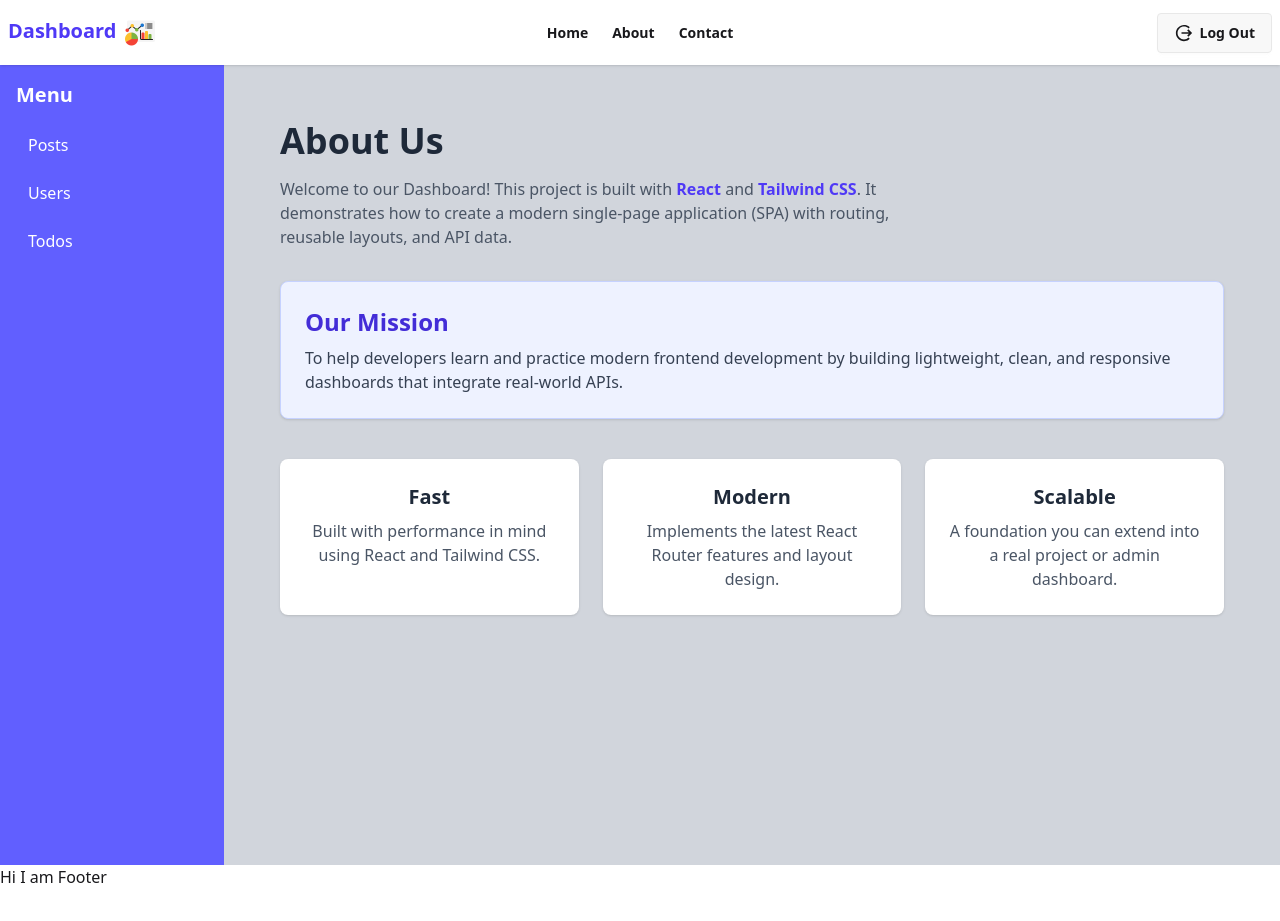
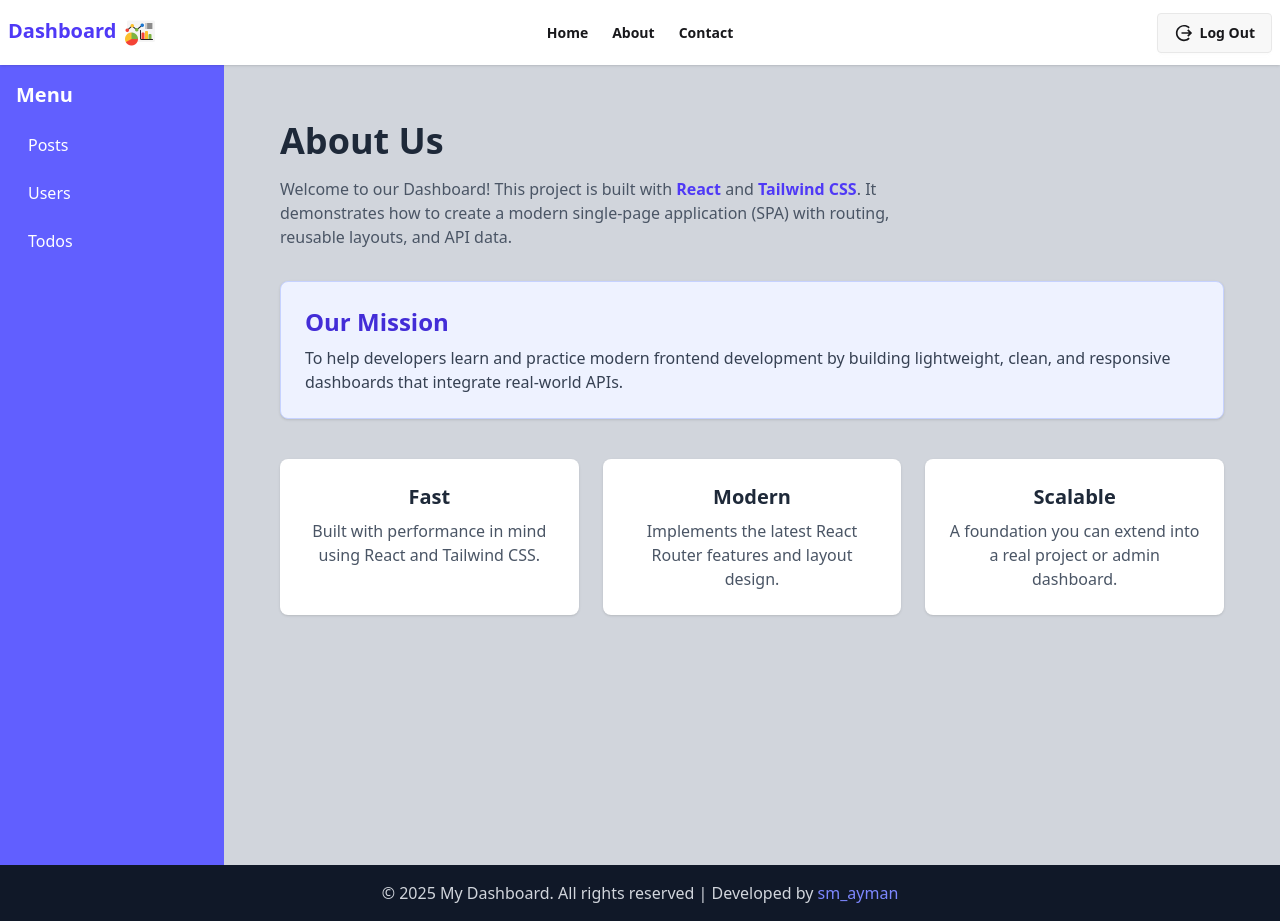
Before and after one commit to sm-ayman/dashboard, a React (Vite) app: page /about in a window 1280 px wide. Before the commit the page ends 889 px from the top, so only its background shows below. Built offline with nearby package versions, Linux system fonts and the light colour scheme; no server answers.

Commit message:
todo data fetch complete

```diff
--- a/src/componnets/Footer/Footer.jsx
+++ b/src/componnets/Footer/Footer.jsx
@@ -1,11 +1,17 @@
-import React from 'react';
+import React from "react";
 
 const Footer = () => {
-    return (
-        <div>
-            <h2>Hi I am Footer</h2>
-        </div>
-    );
+  return (
+    <footer className="bg-gray-900 text-gray-300 py-4 text-center">
+      <p className="text-md">
+        &copy; {new Date().getFullYear()} My Dashboard. All rights reserved |
+        Developed by{" "}
+        <a href="https://sm-ayman.netlify.app/" className="text-indigo-400">
+          sm_ayman
+        </a>
+      </p>
+    </footer>
+  );
 };
 
 export default Footer;
--- a/src/main.jsx
+++ b/src/main.jsx
@@ -61,6 +61,7 @@ const router = createBrowserRouter([
       },
       {
         path: "/todos",
+        loader: () => fetch("https://jsonplaceholder.typicode.com/todos"),
         element: <Todos></Todos>,
       },
     ],
--- /dev/null
+++ b/src/pages/Todos/Todo.jsx
@@ -0,0 +1,24 @@
+import React from "react";
+
+const Todo = ({ todo }) => {
+  const { title, completed } = todo;
+
+  return (
+    <div
+      className={`p-4 rounded-lg shadow border ${
+        completed ? "bg-green-100 border-green-400" : "bg-red-100 border-red-400"
+      }`}
+    >
+      <h3 className="font-medium text-gray-800">{title}</h3>
+      <p
+        className={`mt-2 text-sm font-semibold ${
+          completed ? "text-green-600" : "text-red-600"
+        }`}
+      >
+        {completed ? "✅ Completed" : "❌ Not Completed"}
+      </p>
+    </div>
+  );
+};
+
+export default Todo;
--- a/src/pages/Todos/Todos.jsx
+++ b/src/pages/Todos/Todos.jsx
@@ -1,11 +1,20 @@
-import React from 'react';
+import React from "react";
+import { useLoaderData } from "react-router";
+import Todo from "./Todo";
 
 const Todos = () => {
-    return (
-        <div>
-            TODOS
-        </div>
-    );
+  const todos = useLoaderData() ?? [];
+  return (
+    <div className="p-6">
+      <h1 className="text-3xl font-bold mb-6">Todos</h1>
+
+      <div className="grid grid-cols-1 md:grid-cols-2 lg:grid-cols-3 gap-6">
+        {todos.map((todo) => (
+          <Todo key={todo.id} todo={todo} />
+        ))}
+      </div>
+    </div>
+  );
 };
 
 export default Todos;
```
